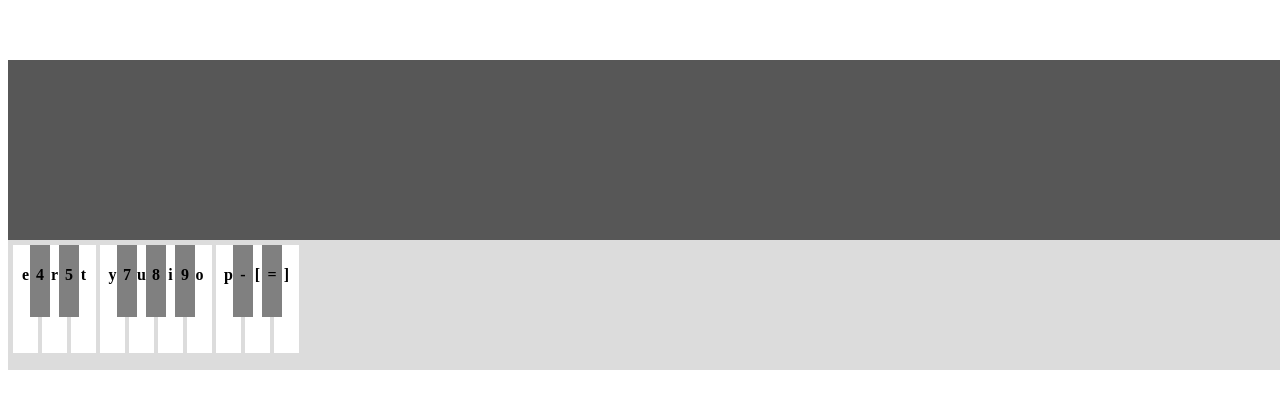
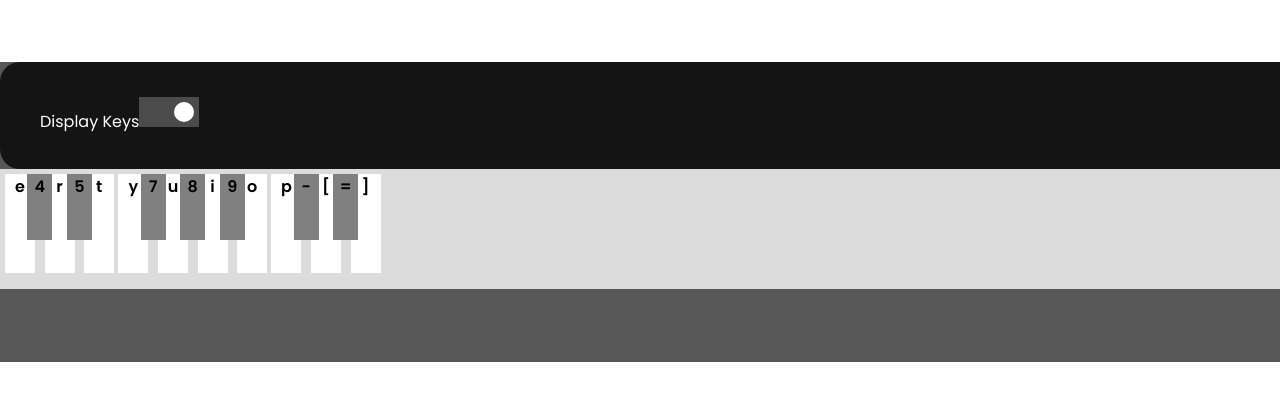
Before and after one commit to FANSAN6190/VPiano, a plain HTML site: page index.html in a window 1280 px wide. Shown: the part 130-538 px from the top of the page. Drawn offline with Linux system fonts and the light colour scheme.

Commit message:
control pannel

```diff
--- a/index.html
+++ b/index.html
@@ -14,7 +14,9 @@
     <main class="main">
         <div class="piano">
             <div class="controls">
-
+                <div class="column keys-checkbox" >
+                   <span style="color:white;">Display Keys</span><input type="checkbox" checked>
+                </div>
             </div>
             <div class="play_section">
                 <span class="key1 key_W keys">
--- a/style.css
+++ b/style.css
@@ -1,3 +1,11 @@
+@import url('https://fonts.googleapis.com/css2?family=Poppins:wght@400;500;600&display=swap');
+* {
+  margin: 0;
+  padding: 0;
+  box-sizing: border-box;
+  font-family: 'Poppins', sans-serif;
+}
+
 .piano{
     margin-top:15%;
     margin-left: auto;
@@ -8,7 +16,33 @@
 
 }
 .controls{
-    height: 60%;
+  padding: 35px 40px;
+  border-radius: 20px;
+  background: #141414;
+}
+.keys-checkbox input {
+  height: 30px;
+  width: 60px;
+  cursor: pointer;
+  appearance: none;
+  position: relative;
+  background: #4B4B4B
+}
+.keys-checkbox input::before {
+  content: "";
+  position: absolute;
+  top: 50%;
+  left: 5px;
+  width: 20px;
+  height: 20px;
+  border-radius: 50%;
+  background: #8c8c8c;
+  transform: translateY(-50%);
+  transition: all 0.3s ease;
+}
+.keys-checkbox input:checked::before {
+  left: 35px;
+  background: #fff;
 }
 .play_section{
     padding: 5px;
@@ -18,7 +52,7 @@
 .key_B{
 
     text-align: center;
-    width: 20px;
+    width: 25px;
     height: 60%;
     display: inline-block;
     color: black;
@@ -31,7 +65,7 @@
 }
 .key_W{
     text-align:center;
-    width: 25px;
+    width: 30px;
     height: 90%;
     display: inline-block;
     background-color: white;
```
